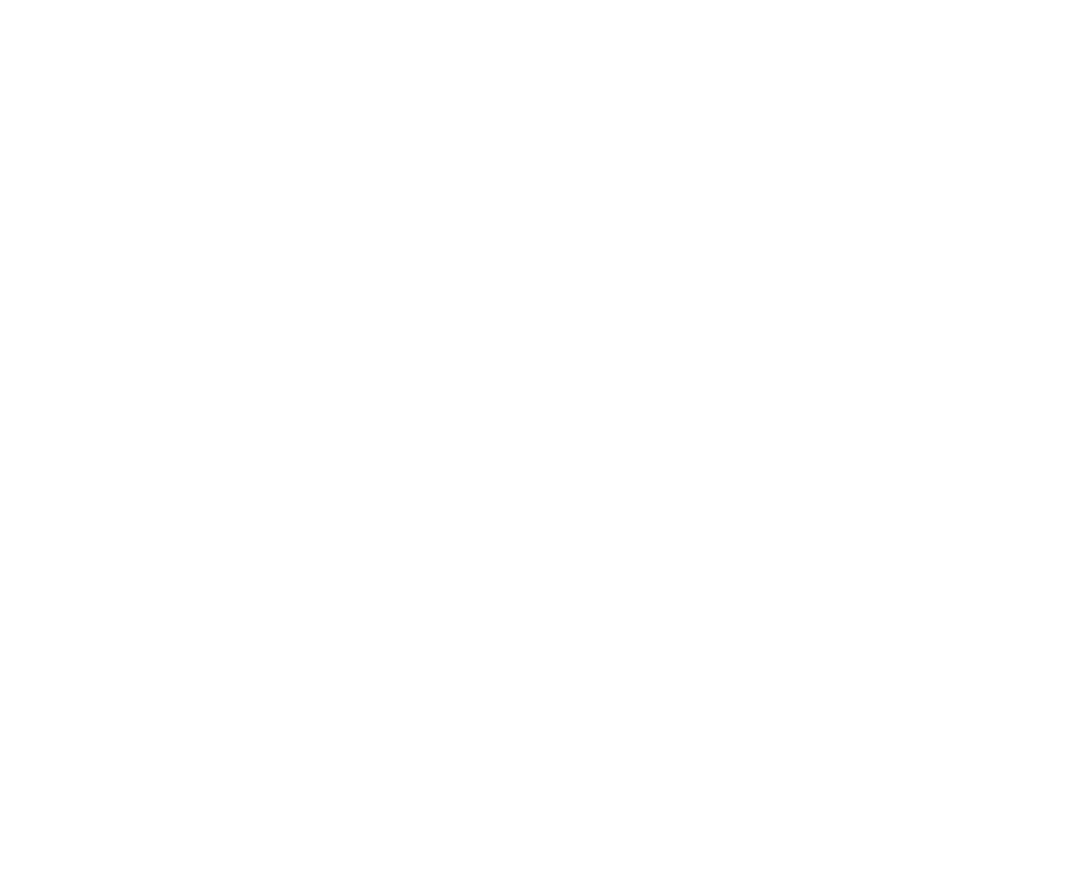
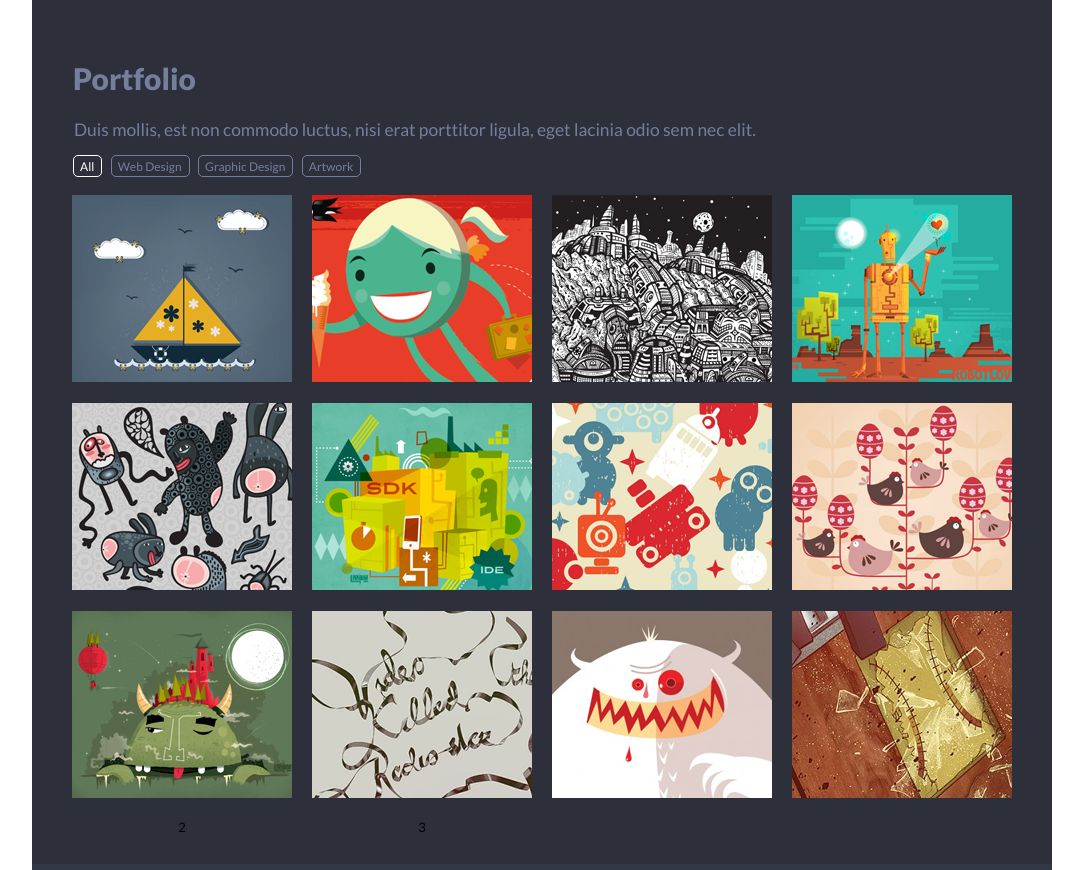
Before and after one commit to LyssenkoAlex/singolo, a plain HTML site: page singolo2.html in a window 1280 px wide. Shown: the whole page, without its empty margins (98-1181 px from the left). Before the commit the page ends 800 px from the top, so only its background shows below. Drawn offline with Linux system fonts and the light colour scheme.

Commit message:
feat: first part

```diff
--- a/singolo2.css
+++ b/singolo2.css
@@ -0,0 +1,180 @@
+@font-face {
+    font-family: 'fontello';
+    src: url('./assets/singolo_2/fonts/fontello.woff') format('woff'),
+    url('./assets/singolo_2/fonts/fontello.ttf') format('truetype');
+    font-weight: normal;
+    font-style: normal;
+    font-variant: normal;
+}
+
+@font-face {
+    font-family: 'lato';
+    src: url('./assets/singolo_2/fonts/Lato-Black.ttf') format('truetype');
+    font-weight: 900;
+    font-style: normal;
+}
+
+@font-face {
+    font-family: 'lato';
+    src: url('./assets/singolo_2/fonts/Lato-Light.ttf') format('truetype');
+    font-weight: 300;
+    font-style: normal;
+}
+
+@font-face {
+    font-family: 'lato';
+    src: url('./assets/singolo_2/fonts/Lato-Regular.ttf') format('truetype');
+    font-weight: 400;
+    font-style: normal;
+}
+
+* {
+    margin: 0;
+    padding: 0;
+    border: 0;
+}
+
+body {
+    max-width: 1020px;
+    margin: auto;
+    font-size: 13px;
+}
+
+.portfolio {
+    background-color: #2d303a;
+    height: 864px;
+    overflow: hidden;
+    font-family: 'Lato', sans-serif;
+}
+
+.portfolio_header {
+    color: #767e9e;
+    padding-top: 60px;
+}
+
+.portfolio_header h2 {
+    padding-left: 41px;
+    font-size: 2.3em;
+}
+
+.portfolio_header p {
+    padding-top: 23px;
+    padding-left: 42px;
+    font-size: 1.34em;
+}
+
+
+.portfolio_categories {
+    padding-top: 15px;
+    padding-left: 29px;
+    font-weight: 400;
+}
+
+.portfolio_categories button {
+    margin-left: 6px;
+    padding: 3px 7px 3px 6px;
+    border: 1px solid #767e9e;
+    color: #767e9e;
+    border-radius: 5px;
+    background-color: #2d303a;
+    height: 22px;
+    cursor: pointer;
+    font-family: 'Lato', sans-serif;
+    font-size: 12px;
+    font-weight: 400;
+}
+
+.portfolio_categories button:first-child {
+    margin-left: 12px;
+    color: #ffffff;
+    border-color: #ffffff;
+}
+
+.portfolio_categories button:hover {
+    color: #ffffff;
+    border-color: #ffffff;
+    transition-duration: 1s;
+}
+
+
+
+.portfolio_images {
+    padding: 18px 38px 0 38px;
+}
+
+.portfolio_img_container {
+    display: grid;
+    grid-template-columns: repeat(4, 2fr);
+    justify-items: center;
+    grid-column-gap: 16px;
+    grid-row-gap: 21px;
+}
+
+.images {
+    height: 187px;
+    width: 220px;
+}
+.images:hover {
+    transition-duration: 1s;
+    opacity: 0.6;
+    cursor: pointer;
+}
+
+.ship {
+    background-image: url('../singolo/assets/singolo_2/images/ship.png');
+}
+
+
+.green_face {
+    background-image: url('../singolo/assets/singolo_2/images/green_face.png');
+}
+
+.night {
+    background-image: url('../singolo/assets/singolo_2/images/night.png');
+}
+
+.robot {
+    background-image: url('../singolo/assets/singolo_2/images/robot.png');
+}
+
+.rabbits {
+    background-image: url('../singolo/assets/singolo_2/images/rabbits.png');
+}
+
+.sdk {
+    background-image: url('../singolo/assets/singolo_2/images/sdk.png');
+}
+
+.rocket {
+    background-image: url('../singolo/assets/singolo_2/images/rocket.png');
+}
+
+.birds {
+    background-image: url('../singolo/assets/singolo_2/images/birds.png');
+}
+
+.sleep {
+    background-image: url('../singolo/assets/singolo_2/images/sleep.png');
+}
+
+.letters {
+    background-image: url('../singolo/assets/singolo_2/images/letters.png');
+}
+
+.monster {
+    background-image: url('../singolo/assets/singolo_2/images/moster.png');
+}
+
+.sqr {
+    background-image: url('../singolo/assets/singolo_2/images/sqr.png');
+}
+
+
+
+.portfolio_end {
+    background-color: #323746;
+    height: 6px;
+}
+
+.aboutUs {
+}
--- a/singolo2.html
+++ b/singolo2.html
@@ -1,10 +1,56 @@
-<!DOCTYPE html>
+<!doctype html>
 <html lang="en">
 <head>
     <meta charset="UTF-8">
-    <title>Title</title>
+    <meta name="viewport"
+          content="width=device-width, user-scalable=no, initial-scale=1.0, maximum-scale=1.0, minimum-scale=1.0">
+    <meta http-equiv="X-UA-Compatible" content="ie=edge">
+    <link rel="stylesheet" href="./singolo2.css">
+    <title>Singolo Task part 2</title>
 </head>
 <body>
+<section>
+    <div class="portfolio">
+        <div class="portfolio_header">
+            <h2>Portfolio</h2>
+            <p>Duis mollis, est non commodo luctus, nisi erat porttitor ligula, eget lacinia odio sem nec elit.</p>
+        </div>
+        <div class="portfolio_categories">
+            <button class="active-btn">All</button>
+            <button>Web Design</button>
+            <button>Graphic Design</button>
+            <button>Artwork</button>
+        </div>
+        <div class="portfolio_images">
+            <div class="portfolio_img_container">
+                <div class="images ship"></div>
+                <div class="images green_face"></div>
+                <div class="images night"></div>
+                <div class="images robot"></div>
+
+                <div class="images rabbits"></div>
+                <div class="images sdk"></div>
+                <div class="images rocket"></div>
+                <div class="images birds"></div>
+
+                <div class="images sleep"></div>
+                <div class="images letters"></div>
+                <div class="images monster"></div>
+                <div class="images sqr"></div>
+                <div>2</div>
+                <div>3</div>
+            </div>
+        </div>
+    </div>
+    <div class="portfolio_end"></div>
+</section>
+<section>
+    <div class="aboutUs">
+
+    </div>
+
+</section>
+
 
 </body>
 </html>
```
Also changed, not shown: assets/singolo_2/images/rocket.png (renamed from assets/singolo_2/images/project-7.png), assets/singolo_2/images/sdk.png (renamed from assets/singolo_2/images/project-6.png), org/singolo2.png (added).
